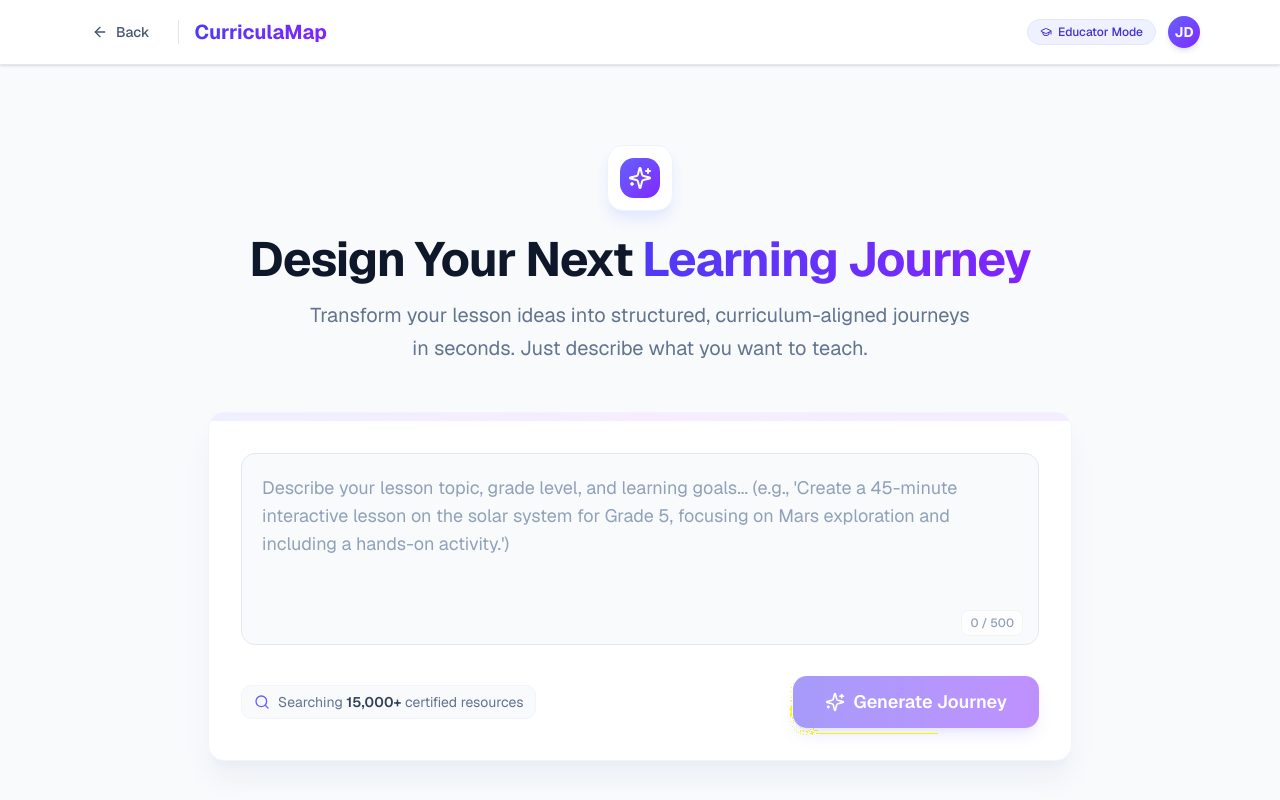
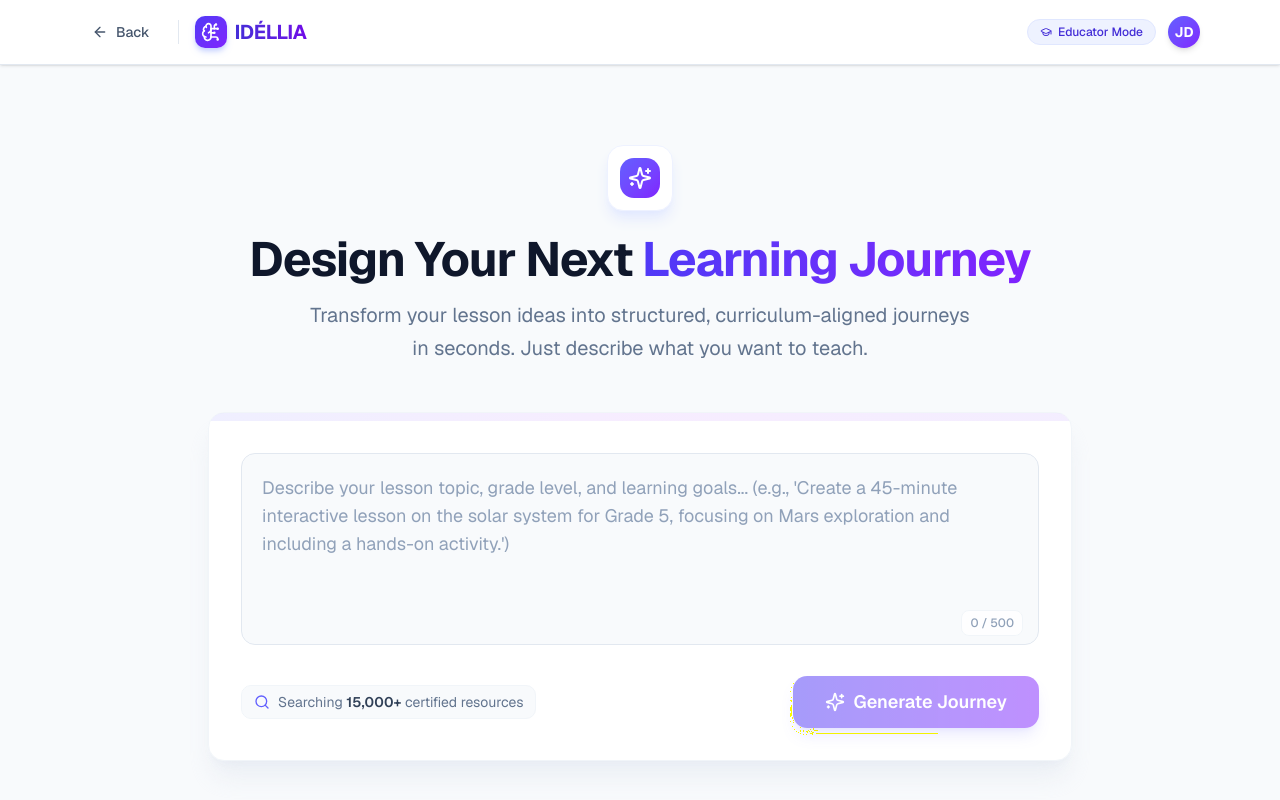
Before and after one commit to abdoulayebinta/skolia, a Next.js app in the folder frontend/: page /educator in a window 1280 px wide. Shown: the top 800 px of the page. Built offline with nearby package versions, Linux system fonts and the light colour scheme.

Commit message:
Auto-save: 2026-01-31 04:53:10

```diff
--- a/frontend/app/educator/page.tsx
+++ b/frontend/app/educator/page.tsx
@@ -2,7 +2,7 @@
 
 import React, { useState } from 'react';
 import { useRouter } from 'next/navigation';
-import { Sparkles, ArrowLeft, Lightbulb, Search, BookOpen, Clock, GraduationCap } from 'lucide-react';
+import { Sparkles, ArrowLeft, Lightbulb, Search, BookOpen, Clock, GraduationCap, BrainCircuit } from 'lucide-react';
 import { Button, Card } from '../../components/ui/shared';
 import { generateJourneyFromPrompt } from '../../lib/mockData';
 
@@ -44,9 +44,14 @@ export default function EducatorBuilder() {
               <ArrowLeft className="w-4 h-4 mr-2" /> Back
             </Button>
             <div className="h-6 w-px bg-slate-200 hidden sm:block"></div>
-            <span className="font-bold text-xl bg-clip-text text-transparent bg-gradient-to-r from-indigo-600 to-violet-600 hidden sm:block">
-              CurriculaMap
-            </span>
+            <div className="flex items-center gap-2 hidden sm:flex">
+              <div className="w-8 h-8 rounded-lg bg-gradient-to-br from-indigo-600 to-violet-600 flex items-center justify-center shadow-md shadow-indigo-200">
+                <BrainCircuit className="w-5 h-5 text-white" />
+              </div>
+              <span className="font-bold text-xl tracking-tight bg-clip-text text-transparent bg-gradient-to-r from-indigo-700 to-violet-700">
+                IDÉLLIA
+              </span>
+            </div>
           </div>
           <div className="flex items-center gap-3">
             <div className="hidden sm:flex items-center px-3 py-1 bg-indigo-50 text-indigo-700 rounded-full text-xs font-medium border border-indigo-100">
--- a/frontend/app/layout.tsx
+++ b/frontend/app/layout.tsx
@@ -15,7 +15,7 @@ const geistMono = Geist_Mono({
 });
 
 export const metadata: Metadata = {
-  title: "CurriculaMap",
+  title: "IDÉLLIA",
   description: "AI Instructional Assistant that transforms educational resources into active pedagogical partners.",
 };
 
--- a/frontend/app/page.tsx
+++ b/frontend/app/page.tsx
@@ -2,7 +2,7 @@
 
 import React from 'react';
 import Link from 'next/link';
-import { GraduationCap, Users, ArrowRight, Sparkles, BookOpen, ShieldCheck } from 'lucide-react';
+import { GraduationCap, Users, ArrowRight, Sparkles, BookOpen, ShieldCheck, BrainCircuit } from 'lucide-react';
 
 export default function LandingPage() {
   return (
@@ -19,7 +19,7 @@ export default function LandingPage() {
         {/* Hero Badge */}
         <div className="inline-flex items-center px-4 py-2 rounded-full bg-white/5 border border-white/10 backdrop-blur-xl mb-8 animate-fade-in-up">
           <Sparkles className="w-4 h-4 text-yellow-400 mr-2" />
-          <span className="text-sm font-medium text-slate-200">CurriculaMap: AI-Powered Learning Journeys</span>
+          <span className="text-sm font-medium text-slate-200">IDÉLLIA: AI-Powered Learning Journeys</span>
         </div>
 
         {/* Hero Title */}
@@ -29,7 +29,7 @@ export default function LandingPage() {
         </h1>
 
         <p className="text-lg md:text-xl text-slate-400 max-w-2xl mb-12 leading-relaxed animate-fade-in-up delay-200">
-          Generate curriculum-aligned learning journeys in under 2 minutes with CurriculaMap.
+          Generate curriculum-aligned learning journeys in under 2 minutes with IDÉLLIA.
           Secure, culturally relevant, and designed for the modern classroom.
         </p>
 
@@ -92,7 +92,7 @@ export default function LandingPage() {
 
           <div className="bg-white/5 backdrop-blur-sm border border-white/10 rounded-xl p-6 hover:bg-white/10 transition duration-300">
             <div className="w-10 h-10 rounded-lg bg-pink-500/20 flex items-center justify-center mb-4">
-              <Sparkles className="w-5 h-5 text-pink-400" />
+              <BrainCircuit className="w-5 h-5 text-pink-400" />
             </div>
             <h3 className="text-lg font-semibold text-white mb-2">Culturally Relevant</h3>
             <p className="text-slate-400 text-sm">Prioritizing diverse voices and local indigenous content.</p>
```
